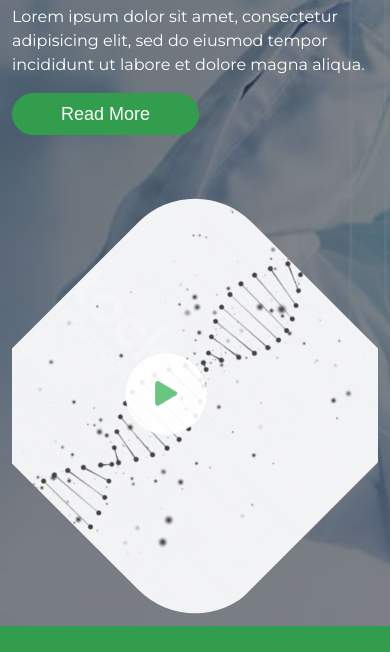
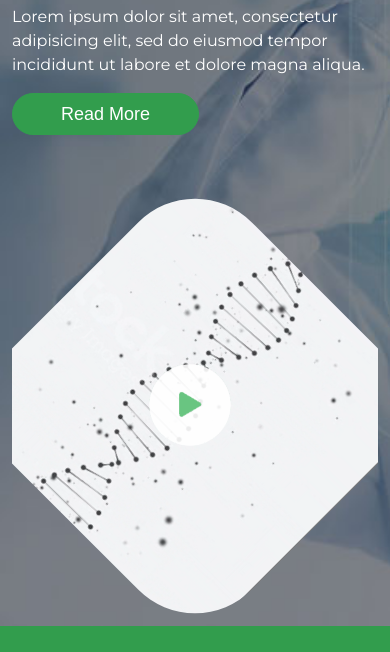
Before and after one commit to chinmay-o/biozeen, a plain HTML site: page index.html in a window 390 px wide. Shown: the part 448-1100 px from the top of the page. Drawn offline with nearby package versions, Linux system fonts and the light colour scheme.

Commit message:
Update main.css

```diff
--- a/assets/css/main.css
+++ b/assets/css/main.css
@@ -266,3 +266,12 @@ footer li a:hover {
     bottom: 16%;
   }
 }
+
+@media only screen and (max-width: 600px) {
+
+  .video-play-button {
+
+    right: 36%;
+    bottom: 15%;
+  }
+}
```
